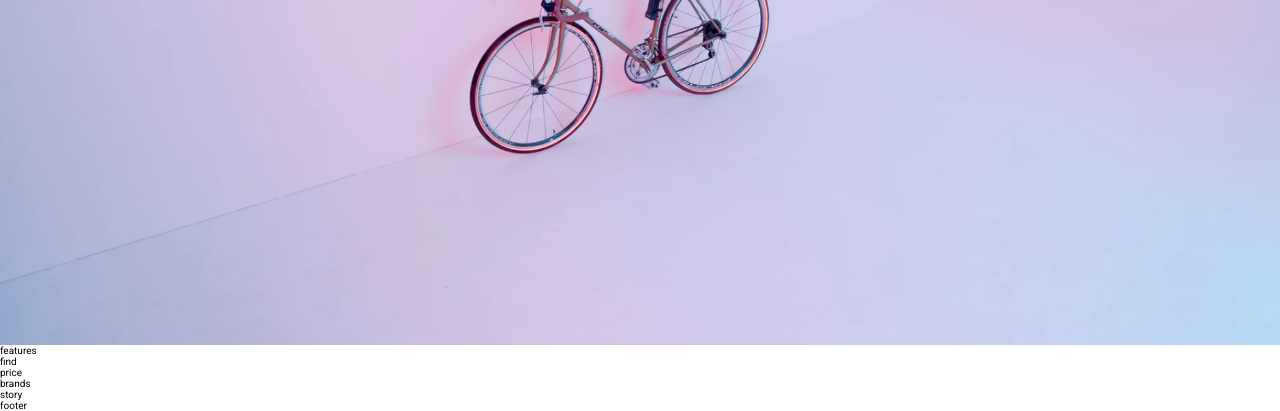
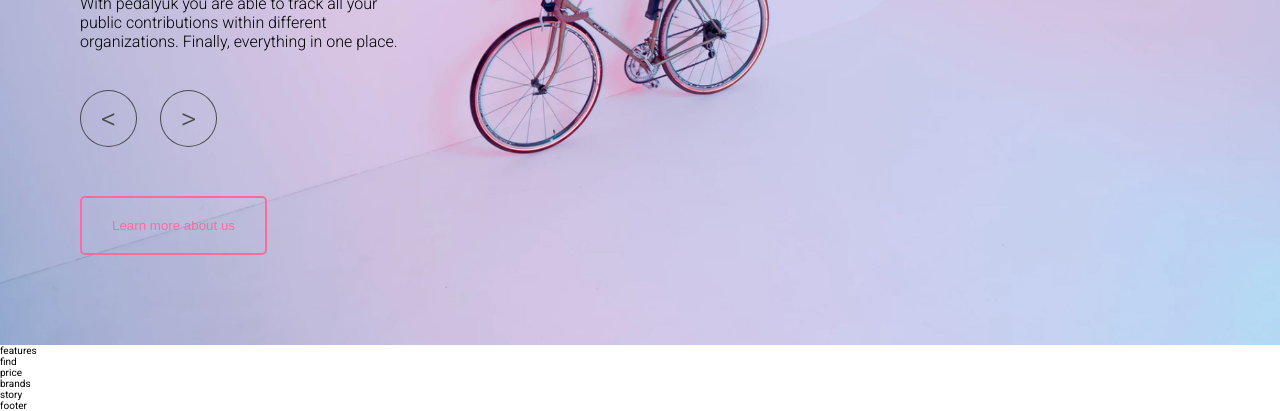
Before and after one commit to fmotoike/CSS, a website: page Pedalyuk/index.html in a window 1280 px wide. Shown: the part 415-826 px from the top of the page. Drawn offline with Linux system fonts and the light colour scheme.

Commit message:
Finishing Pedalyuk header

```diff
--- a/Pedalyuk/index.html
+++ b/Pedalyuk/index.html
@@ -27,6 +27,12 @@
             <h1 class="heading-1">
                 Join the movement to use <span class="u-bold">pedalyuk</span>, we save the energy
             </h1>
+            <p class="header__text">With pedalyuk you are able to track all your public contributions within different organizations. Finally, everything in one place.</p>
+            <div class="header__btns">
+                <a href="#" class="header__link">&lt;</a>
+                <a href="#" class="header__link">&gt;</a>
+            </div>
+            <button class="header__btn">Learn more about us</button>
         </div>
     </header>
 
--- a/Pedalyuk/sass/_base.scss
+++ b/Pedalyuk/sass/_base.scss
@@ -22,8 +22,8 @@ body {
 }
 
 .heading-1 {
-    font-weight: 300;
-    font-size: 3rem;
+    font-weight: 400;
+    font-size: 3.8rem;
 }
 
 .u-bold {
--- a/Pedalyuk/sass/_header.scss
+++ b/Pedalyuk/sass/_header.scss
@@ -1,4 +1,7 @@
 .header {
+    display: flex;
+    flex-direction: column;
+    justify-content: space-between;
     height: 95vh;
     background-image: url(../img/background1.jpg);
     background-size: cover;
@@ -8,6 +11,59 @@
 
     &__content {
         width: 30%;
+    }
+
+    &__text {
+        font-size: 1.6rem;
+        font-weight: 300;
+        margin: 1rem 0 5rem 0;
+    }
+
+    &__link:link,
+    &__link:visited {
+        text-decoration: none;
+        font-weight: 300;
+        font-size: 3rem;
+        color: $color-grey-dark;
+        border: 1px solid $color-grey-dark;
+        border-radius: 50%;
+        padding: 1rem 2rem;
+        transition: all .2s;
+    }
+
+    &__link:hover,
+    &__link:active {
+        color: $color-primary;
+        border: 1px solid $color-primary;
+    }
+
+    &__link:not(:last-child) {
+        margin-right: 2rem;
+    }
+
+    &__btn {
+        outline: none;
+        color: $color-primary;
+        border: none;
+        padding: 2rem 3rem;
+        margin: 6rem 0 4rem 0;
+        border: solid 2px $color-primary;
+        border-radius: .5rem;
+        background-color: transparent;
+        background-image: linear-gradient(to right, transparent 0, transparent 50%, $color-primary-light 50%, $color-primary 100%);
+        background-size: 220%;
+        transition: all .3s;
+    }
+
+    &__btn:hover {
+        color: #fff;
+        border: solid 2px $color-primary;
+        background-position: 100%;
+    }
+
+    &__btn:active {
+        transform: translateY(3px);
+        box-shadow: 0 2rem 4rem rgba(0,0,0, .2);
     }
 }
 
```
Also changed, not shown: Pedalyuk/css/style.css.
